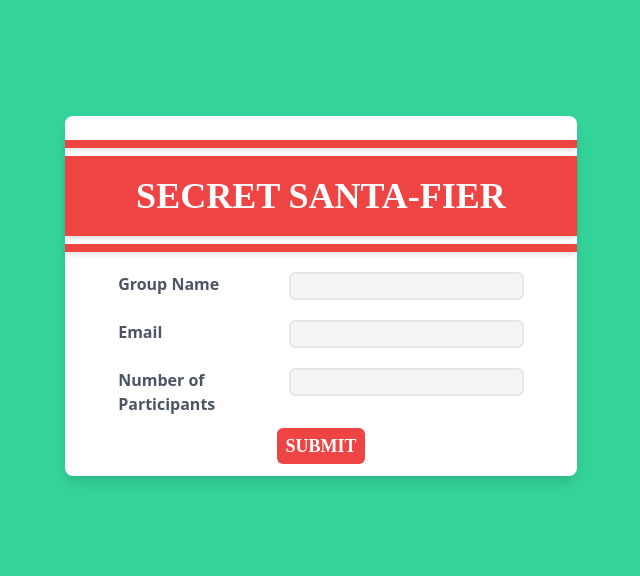
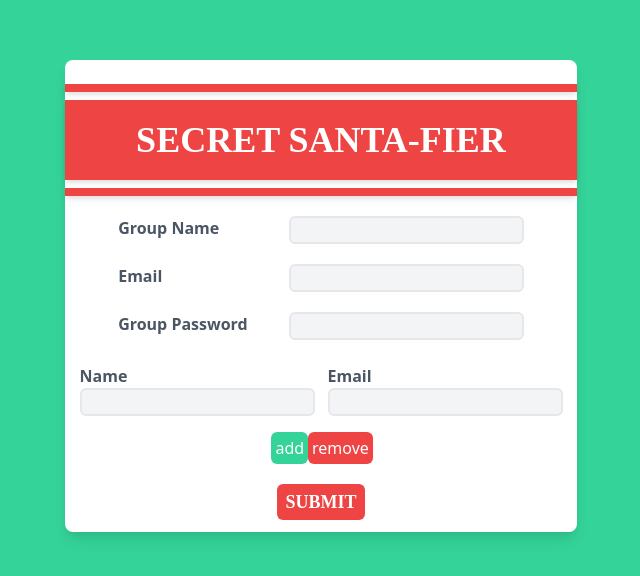
Before and after one commit to eryanpatterson/secret-santafier, a React (Create React App) app: page /register in a window 1280 px wide. Shown: the part 104-680 px from the top of the page, without its empty margins (319-959 px from the left). Built offline with nearby package versions, Linux system fonts and the light colour scheme.

Commit message:
Updated group registry schema

```diff
--- a/src/App.js
+++ b/src/App.js
@@ -11,8 +11,8 @@ import Group from './components/group';
 
 function App() {
   return (
+    <Router>
     <Layout>
-    <Router>
       <Switch>
         <Route exact path="/">
           <Home />
@@ -27,8 +27,8 @@ function App() {
           <Result />
         </Route> */}
       </Switch>
+    </Layout>
     </Router>
-    </Layout>
   );
 }
 
--- a/src/components/group.js
+++ b/src/components/group.js
@@ -9,12 +9,14 @@ export default function Group() {
     const params = Object.fromEntries(urlQueryParams.entries());
 
     useEffect(() => {
-        params.id && setId(params.id);
-    })
+        if (params.id) {
+            setId(params.id);
+        }
+    }, [params.id])
 
     async function faceBookLogin() {
         console.log("Hiyadeheydayadoooo!!!!??")
-        const res = await fetch('/auth/facebook/callback')
+        await fetch('/auth/facebook')
             .then(res => res.json())
             .then(data => console.log(data))
     }
@@ -23,10 +25,11 @@ export default function Group() {
     <>
         <div className="flex flex-col items-center justify-center p-10 text-gray-700 font-bold">
             <label>Group Id:</label>
-            <input className="font-bold border-2 p-2 my-2 rounded-md" type='text' value={groupId} onChange={(e) => setId(e.target.value)} />
-            {//<button onClick={faceBookLogin} className="rounded-md bg-blue-300">Continue with Facebook</button>
-            }<button onClick={(e) => setForm(!showForm)} className="transition-all duration-500 rounded-md bg-red-500 border-2 border-white p-3 font-semibold text-white hover:bg-green-400">Enter details manually</button>
+            <input className="font-bold border-4 p-2 my-2 rounded-md outline-none focus:border-green-400" type='text' value={groupId} onChange={(e) => setId(e.target.value)} />
+            <button onClick={faceBookLogin} className="rounded-md bg-blue-300">Continue with Facebook</button>
+            <button onClick={(e) => setForm(!showForm)} className="transition-all duration-500 rounded-md bg-red-500 border-2 border-white p-3 font-semibold text-white hover:bg-green-400">Enter details manually</button>
         </div>
+        <a className="text-black" href="http://localhost:3001/auth/facebook">Facebook</a>
         <Form groupId={groupId} display={showForm} />
     </>
     )
--- a/src/components/layout.js
+++ b/src/components/layout.js
@@ -1,4 +1,4 @@
-
+import { Link } from "react-router-dom";
 
 export default function Layout({children}) {
     const narrowStripe = "h-2 w-full shadow-md bg-red-500";
@@ -6,10 +6,10 @@ export default function Layout({children}) {
     return (
         <main className="flex justify-center items-center h-screen bg-green-400">
             <div className='w-full max-w-lg'>
-                <div className='h-auto  bg-white shadow-lg rounded-lg pt-6 text-white'>
+                <div className='h-auto bg-white shadow-lg rounded-lg pt-6 text-white'>
                     <div className={narrowStripe}></div>
                     <div className="h-20 w-full bg-red-500 mt-2 mb-2 flex justify-center items-center shadow-md">
-                        <h1 className="text-white font-bold font-display text-4xl">SECRET SANTA-FIER</h1>
+                        <Link to="/"><h1 className="text-white font-bold font-display text-4xl">SECRET SANTA-FIER</h1></Link>
                     </div>
                     <div className={narrowStripe}></div>
                     {children}
--- a/src/components/register.js
+++ b/src/components/register.js
@@ -1,22 +1,35 @@
-import { useState } from "react";
+import { useState, useEffect } from "react";
 import Modal from "./sub-components/modal";
 
 
 export default function Register() {
     const [groupName, setGroupName] = useState('');
     const [email, setEmail] = useState('');
-    const [groupSize, setGroupSize] = useState('');
+    const [pwd, setPwd] = useState('');
     const [displayModal, setModal] = useState(false);
     const [groupId, setGroupId] = useState('');
-    const body = {
-        groupName: groupName,
-        email: email,
-        groupSize: groupSize
-    }
+    const [groupSize, setGroupSize] = useState(1);
+    const [memberInfo, setInputs] = useState('');
 
     async function handleSubmit(e) {
         e.preventDefault();
-        console.log(body.email);
+
+        for (let i = 0; i < groupSize; i++) {
+            members.push({
+                name: document.getElementById(`Member ${i} name`).value,
+                email: document.getElementById(`Member ${i} email`).value
+            })
+        }
+
+        const body = {
+            group: {
+                name: groupName,
+                admin: 'Admin',
+                adminEmail: email,
+                pwd: pwd
+            },
+            members: members
+        }
 
         const register = await fetch('/group-register', {
             method: 'POST',
@@ -25,11 +38,11 @@ export default function Register() {
         })
 
         if (register.status === 200) {
-            const response = await register.json()
+            await register.json()
                 .then(data => {
                     setGroupId(data.groupId._id)
                     console.log(data.groupId._id)
-                });
+            });
             setModal(true)
             return {success: true};
 
@@ -38,6 +51,39 @@ export default function Register() {
             return {success: false}
         }
     }
+
+    const members = [];
+
+    useEffect(() => {
+        const memberInputs = [];
+        for (let i = 0; i < groupSize; i++) {
+            memberInputs.push({name: `Member ${i} name`, email: `Member ${i} email`})
+        }
+        setInputs(memberInputs.map(({name, email}) => (
+            <div key={name} className="flex items-center justify-around mb-2">
+                <div>
+                    <div>
+                        <label>
+                            Name
+                        </label>
+                    </div>
+                    <div>
+                        <input name={name} id={name} type='text' className="bg-gray-100 border-2 rounded-md" />
+                    </div>
+                </div>
+                <div>
+                    <div>
+                        <label>
+                            Email
+                        </label>
+                    </div>
+                    <div>
+                        <input name={email} id={email} type='email' className="bg-gray-100 border-2 rounded-md" />
+                    </div>
+                </div>
+            </div>
+        ))
+    )}, [groupSize]);
 
     return (
         <>
@@ -50,7 +96,7 @@ export default function Register() {
                         </label>
                     </div>
                     <div>
-                        <input value={groupName} onChange={(e) => setGroupName(e.target.value)} className="bg-gray-100 border-2 rounded-md" />
+                        <input type="text" value={groupName} onChange={(e) => setGroupName(e.target.value)} className="bg-gray-100 border-2 rounded-md" />
                     </div>
                 </div>
                 <div className="flex justify-center mb-5">
@@ -63,14 +109,24 @@ export default function Register() {
                         <input value={email} onChange={(e) => setEmail(e.target.value)} type='email' className="bg-gray-100 border-2 rounded-md" />
                     </div>
                 </div>
-                <div className="flex justify-center">
+                <div className="flex justify-center mb-4">
                     <div className="w-1/3">
                         <label>
-                            Number of Participants
+                            Group Password
                         </label>
                     </div>
                     <div>
-                        <input value={groupSize} onChange={(e) => setGroupSize(e.target.value)} type='number' className="bg-gray-100 border-2 rounded-md" />
+                        <input value={pwd} onChange={(e) => setPwd(e.target.value)} type='password' className="bg-gray-100 border-2 rounded-md" />
+                    </div>
+                </div>
+                <div className="flex flex-col flex-wrap justify-around p-2">
+
+                    {memberInfo}
+                    <div className="flex justify-center mt-2">
+                        <div className="flex items-center w-1/5 justify-around">
+                            <button onClick={(e) => setGroupSize(groupSize + 1)} type="button" className="material-icons-outlined text-white bg-green-400 rounded-md p-1">add</button>
+                            <button onClick={(e) => setGroupSize(groupSize - 1)} type="button" className="material-icons-outlined text-white bg-red-500 rounded-md p-1">remove</button>
+                        </div>
                     </div>
                 </div>
                 <div className="flex justify-center p-3 ">
--- a/src/components/sub-components/form.js
+++ b/src/components/sub-components/form.js
@@ -11,12 +11,11 @@ export default function Form({ groupId, display }) {
 
     async function handleSubmit(e) {
         e.preventDefault();
-        const res = await fetch('/user-add', {
+        await fetch('/user-add', {
             method: 'POST',
             headers: { 'Content-Type': 'application/json' },
             body: JSON.stringify({
-                firstName: firstName,
-                lastName: lastName,
+                name: firstName + ' ' + lastName,
                 email: email,
                 groupId: groupId
             }),
@@ -28,15 +27,15 @@ export default function Form({ groupId, display }) {
         <form onSubmit={handleSubmit} className="w-full flex flex-col items-center">
             <div className="flex flex-col">
                 <label>First name</label>
-                <input className="rounded py-1 text-gray-700 font-semibold" value={firstName} onChange={(e) => setFirst(e.target.value)} />
+                <input className="rounded p-1 text-gray-700 font-semibold focus:outline-green" value={firstName} onChange={(e) => setFirst(e.target.value)} />
             </div>
             <div className="flex flex-col">
                 <label>Last name</label>
-                <input className="rounded py-1 text-gray-700 font-semibold" value={lastName} onChange={(e) => setLast(e.target.value)} />
+                <input className="rounded p-1 text-gray-700 font-semibold focus:outline-green" value={lastName} onChange={(e) => setLast(e.target.value)} />
             </div>
             <div className="flex flex-col">
                 <label>Email</label>
-                <input className="rounded py-1 text-gray-700 font-semibold" value={email} type='email' onChange={(e) => setEmail(e.target.value)} />
+                <input className="rounded p-1 text-gray-700 font-semibold focus:outline-green" value={email} type='email' onChange={(e) => setEmail(e.target.value)} />
                 <div className="w-full flex justify-end">
                     <button className="transition-all duration-500 p-2 border-white border-4 mt-3 mr-1 rounded-md text-lg font-bold hover:bg-white hover:text-red-500" value='Submit' type='submit'>Submit</button>
                 </div>
--- a/tailwind.config.js
+++ b/tailwind.config.js
@@ -5,6 +5,9 @@ module.exports = {
     extend: {
       transitionProperty: {
         'height': 'height',
+      },
+      outline: {
+        green: '3px solid #34D399'
       }
     },
     fontFamily: {
```
